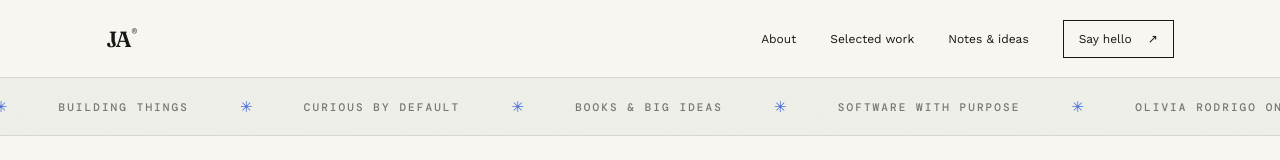
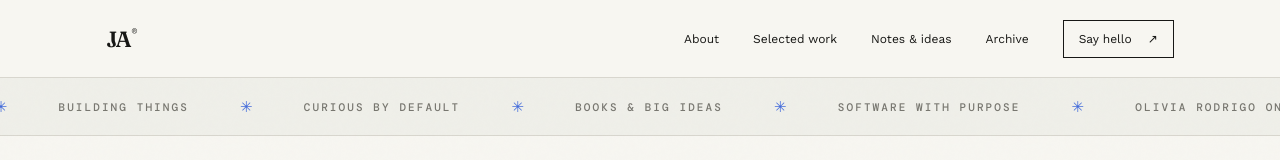
Before and after one commit to jasminein-pixel/jasminein-pixel.github.io, a plain HTML site: page index.html in a window 1280 px wide. Shown: the top 160 px of the page. Drawn offline with nearby package versions, Linux system fonts and the light colour scheme.

Commit message:
Add Archive to main navigation

```diff
--- a/index.html
+++ b/index.html
@@ -19,7 +19,7 @@
   <header class="topbar">
     <a class="wordmark" href="#home" aria-label="Jasmine Archive home">JA<span>®</span></a>
     <nav aria-label="Main navigation">
-      <a href="#about">About</a><a href="#work">Selected work</a><a href="#notes">Notes & ideas</a>
+      <a href="#about">About</a><a href="#work">Selected work</a><a href="#notes">Notes & ideas</a><a href="archive.html">Archive</a>
       <a class="nav-contact" href="mailto:xthajasmine64@gmail.com">Say hello <span>↗</span></a>
     </nav>
     <button class="menu-toggle" aria-label="Toggle navigation" aria-expanded="false">☰</button>
```
